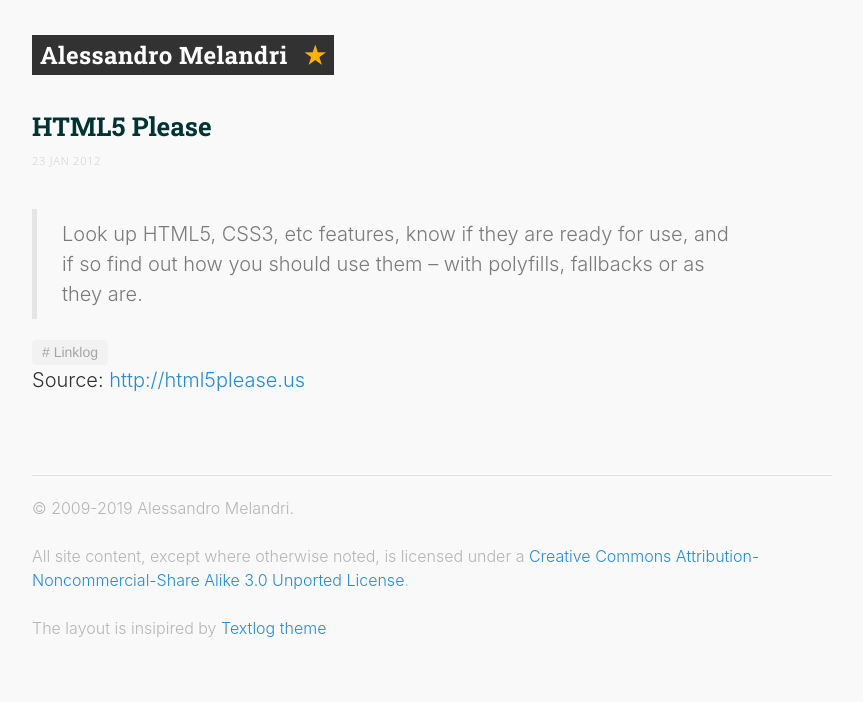
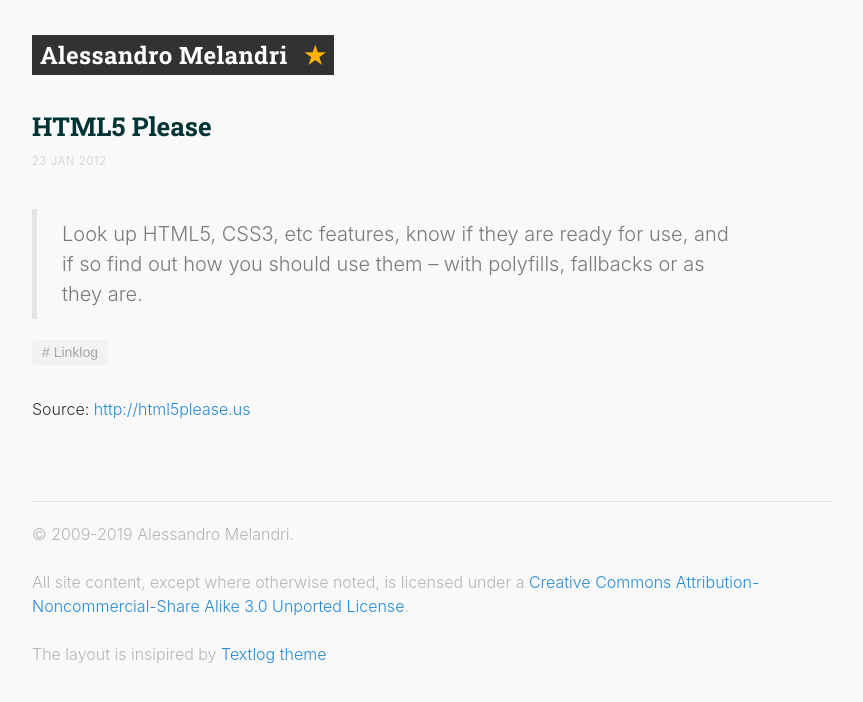
Before and after one commit to amelandri/amelandri.github.io, a Jekyll site: the page built from _posts/2012-01-23-html5-please.markdown, in a window 1280 px wide. Shown: the top 702 px of the page, without its empty margins (208-1071 px from the left). Built offline with Jekyll 4.4.1, drawn with Linux system fonts in a browser that asks for light colours; comment, search, counter and statistics services are not loaded.

Commit message:
CSS Refactoring and cleanup

```diff
--- a/public/css/style.css
+++ b/public/css/style.css
@@ -7,6 +7,7 @@
 
 
 /* -------------- HTML & BODY -------------- */
+
 
 
 html,
@@ -34,6 +35,49 @@
     background-color: #f9f9f9;
     -webkit-text-size-adjust: 100%;
     -ms-text-size-adjust: 100%;
+}
+
+
+
+/* -------------- PAGE STRUCTURE -------------- */
+
+
+
+.container {
+    max-width: 42rem;
+    padding-left: 1rem;
+    padding-right: 1rem;
+    margin-left: auto;
+    margin-right: auto;
+}
+
+.wrap {
+    position: relative;
+    width: 100%;
+}
+
+.container {
+    max-width: 28rem;
+}
+
+@media (min-width: 38em) {
+    .container {
+        max-width: 32rem;
+    }
+}
+
+@media (min-width: 56em) {
+    .container {
+        max-width: 42rem;
+    }
+}
+
+.contentfooter {
+    padding-bottom: 40px;
+    font-size: 0.8em;
+    color: #b5b5b5;
+    border-top: 1px solid #e3e3e3;
+    padding-top: 1rem;
 }
 
 
@@ -73,7 +117,6 @@
 
 
 
-
 /* -------------- HOME PAGE -------------- */
 
 
@@ -82,7 +125,7 @@
     font-size: 0.9rem;
     padding-bottom: 0.8rem;
     margin-bottom: 0.8rem;
-    border-bottom: 1px dotted #d1d1d1;
+    border-bottom: 1px solid #d1d1d1;
 
 }
 
@@ -180,8 +223,29 @@
 
 
 
+/* -------------- GENERIC TEXT STYLES -------------- */
 
 
+
+a {
+    color: #268bd2;
+    text-decoration: none;
+}
+
+a:hover,
+a:focus {
+    text-decoration: underline;
+}
+
+p {
+    margin-top: 0;
+    margin-bottom: 1rem;
+    letter-spacing: 0.016 rem;
+}
+
+
+
+/* -------------- MOBILE STYLESHEET -------------- */
 
 
 
@@ -215,56 +279,92 @@
 
 
 
+/* -------------- SINGLE POST AND PAGE -------------- */
 
 
 
+.post {
+    margin-bottom: 4em;
+}
 
+.page-title,
+.post-title {
+    color: #003333;
+    margin-top: 0;
+    font-weight: bold;
+}
 
+.page-title {
+    margin-bottom: 2em;
+}
 
+.post-date {
+    display: block;
+    margin-top: -.5rem;
+    margin-bottom: 2rem;
+    color: #cccccc;
+    font-size: 0.55rem;
+    letter-spacing: 0.04rem;
+    padding-top: 0.5rem;
+    text-transform: uppercase;
+}
 
+.postSource{
+    font-size: 0.8rem;
+    padding-top: 2em;
+}
 
-/* ----------------------------------------   TO BE CLEANED  -----------------------------------------      */
+.postTag {
+    display: inline-block;
+    background: #f2f2f2;
+    padding: 0 0.5rem;
+    border-radius: 4px;
+    font-family: "PT Sans", Helvetica, Arial, sans-serif;
+    -webkit-transition: all 0.1s ease-in-out;
+    -moz-transition: all 0.1s ease-in-out;
+    transition: all 0.1s ease-in-out;
+    font-size: 0.7rem;
+    padding: 0.1rem 0.5rem;
+    color: #a5a5a5;
+}
 
-
-
-
-
-
-
-/* No `:visited` state is required by default (browsers will use `a`) */
-
-a {
-    color: #268bd2;
+.postTag:hover {
+    background: #268bd2;
+    color: #fff;
     text-decoration: none;
 }
 
+blockquote {
+    padding: .5rem 1rem;
+    margin: .8rem 0;
+    color: #7a7a7a;
+    border-left: .25rem solid #e5e5e5;
+}
 
-/* `:focus` is linked to `:hover` for basic accessibility */
+blockquote p:last-child {
+    margin-bottom: 0;
+}
 
-a:hover,
-a:focus {
-    text-decoration: underline;
+@media (min-width: 30em) {
+    blockquote {
+        padding-right: 5rem;
+        padding-left: 1.25rem;
+    }
+}
+
+img {
+    display: block;
+    max-width: 100%;
+    margin: 0 0 1rem;
+    border-radius: 5px;
 }
 
 
 
 
+/* -------------- SOURCE CODE DISPLAY -------------- */
 
 
-
-p {
-    margin-top: 0;
-    margin-bottom: 1rem;
-}
-
-
-/* Lists */
-
-
-/* Misc */
-
-
-/* Code */
 
 code,
 pre {
@@ -314,252 +414,3 @@
 .highlight pre {
     margin-bottom: 0;
 }
-
-
-/* Gist via GitHub Pages */
-
-
-/* Quotes */
-
-blockquote {
-    padding: .5rem 1rem;
-    margin: .8rem 0;
-    color: #7a7a7a;
-    border-left: .25rem solid #e5e5e5;
-}
-
-blockquote p:last-child {
-    margin-bottom: 0;
-}
-
-@media (min-width: 30em) {
-    blockquote {
-        padding-right: 5rem;
-        padding-left: 1.25rem;
-    }
-}
-
-img {
-    display: block;
-    max-width: 100%;
-    margin: 0 0 1rem;
-    border-radius: 5px;
-}
-
-
-/* Tables */
-
-.container {
-    max-width: 42rem;
-    padding-left: 1rem;
-    padding-right: 1rem;
-    margin-left: auto;
-    margin-right: auto;
-}
-
-
-
-
-
-/*
-* Posts and pages
-*
-* Each post is wrapped in `.post` and is used on default and post layouts. Each
-* page is wrapped in `.page` and is only used on the page layout.
-*/
-
-.post {
-    margin-bottom: 4em;
-}
-
-
-/* Blog post or page title */
-
-.post-title,
-.post-title a {
-    color: #303030;
-}
-
-.post-title {
-    margin-top: 0;
-}
-
-
-/* Meta data line below post title */
-
-.post-date {
-    display: block;
-    margin-top: -.5rem;
-    margin-bottom: 1rem;
-    color: #9a9a9a;
-}
-
-
-
-
-
-
-
-
-
-
-    .wrap {
-        position: relative;
-        width: 100%;
-    }
-
-    .container {
-        max-width: 28rem;
-    }
-    @media (min-width: 38em) {
-        .container {
-            max-width: 32rem;
-        }
-    }
-    @media (min-width: 56em) {
-        .container {
-            max-width: 42rem;
-        }
-    }
-
-
-
-
-    /*.page,*/
-    .post {
-        margin-bottom: 4em;
-    }
-    /* Blog post or page title */
-    .post-title,
-    .post-title a {
-        color: #003333;
-    }
-    .Photo .post-title {
-        display: none;
-    }
-    .post-title a:hover {
-        text-decoration: none;
-        border-bottom: 1px dotted;
-    }
-    /*.external-url a {
-        font-weight: normal;
-        opacity: 0.9;
-        font-style: italic;
-        font-size: 1.1rem;
-    }*/
-    .post-title {
-        margin-top: 0;
-        font-weight: bold;
-    }
-    /* Meta data line below post title */
-    .post-date {
-        display: block;
-        margin-top: -.5rem;
-        margin-bottom: 2rem;
-        color: #cccccc;
-        font-size: 0.55rem;
-        letter-spacing: 0.04rem;
-        padding-top: 0.5rem;
-        font-family: 'Open Sans', Arial, Helvetica, sans-serif;
-        text-transform: uppercase;
-    }
-    .Photo .post-date {
-        margin-bottom: 1rem;
-    }
-
-    .contentfooter {
-        padding-bottom: 40px;
-        font-size: 0.8em;
-        color: #b5b5b5;
-        border-top: 1px solid #e3e3e3;
-        padding-top: 1rem;
-    }
-    .headmenu {
-        font-size: 0.8rem;
-        margin-top: 0.5rem;
-        color: #9d9d9d;
-    }
-    .headmenu-item {
-        color: #0645ad;
-        text-transform: lowercase;
-    }
-    p {
-        letter-spacing: 0.016 rem;
-    }
-
-    .page-title,
-    .post-title,
-    .post-title a {
-        color: #303030;
-    }
-    .page-title,
-    .post-title {
-        margin-top: 0;
-    }
-    /* Blog post or page title */
-    .page-title,
-    .post-title,
-    .post-title a {
-        color: #003333;
-    }
-    .page-title,
-    .post-title {
-        margin-top: 0;
-        font-weight: bold;
-    }
-    .page-title {
-        margin-bottom: 2em;
-    }
-
-    /* Headings */
-
-    .contentfooter {
-        padding-bottom: 40px;
-        font-size: 0.8em;
-        color: #b5b5b5;
-        border-top: 1px solid #e3e3e3;
-        padding-top: 1rem;
-    }
-    .postTag {
-        display: inline-block;
-        background: #f2f2f2;
-        padding: 0 0.5rem;
-        border-radius: 4px;
-        font-family: "PT Sans", Helvetica, Arial, sans-serif;
-        -webkit-transition: all 0.1s ease-in-out;
-        -moz-transition: all 0.1s ease-in-out;
-        transition: all 0.1s ease-in-out;
-        font-size: 0.7rem;
-        padding: 0.1rem 0.5rem;
-        color: #a5a5a5;
-    }
-    .postTag:hover {
-        background: #268bd2;
-        color: #fff;
-        text-decoration: none;
-    }
-    .postCategory {
-        padding-right: 1rem;
-    }
-    .archiveHeader {
-        margin-bottom: 3rem;
-    }
-    .headmenu {
-        font-size: 0.8rem;
-        margin-top: 0.5rem;
-        color: #9d9d9d;
-    }
-    .headmenu-item {
-        color: #0645ad;
-        text-transform: lowercase;
-    }
-    .headmenu .active {
-        color: #73818f;
-    }
-    p {
-        letter-spacing: 0.016 rem;
-    }
-    .flag {
-        float: right;
-        margin-top: 8px;
-    }
```
